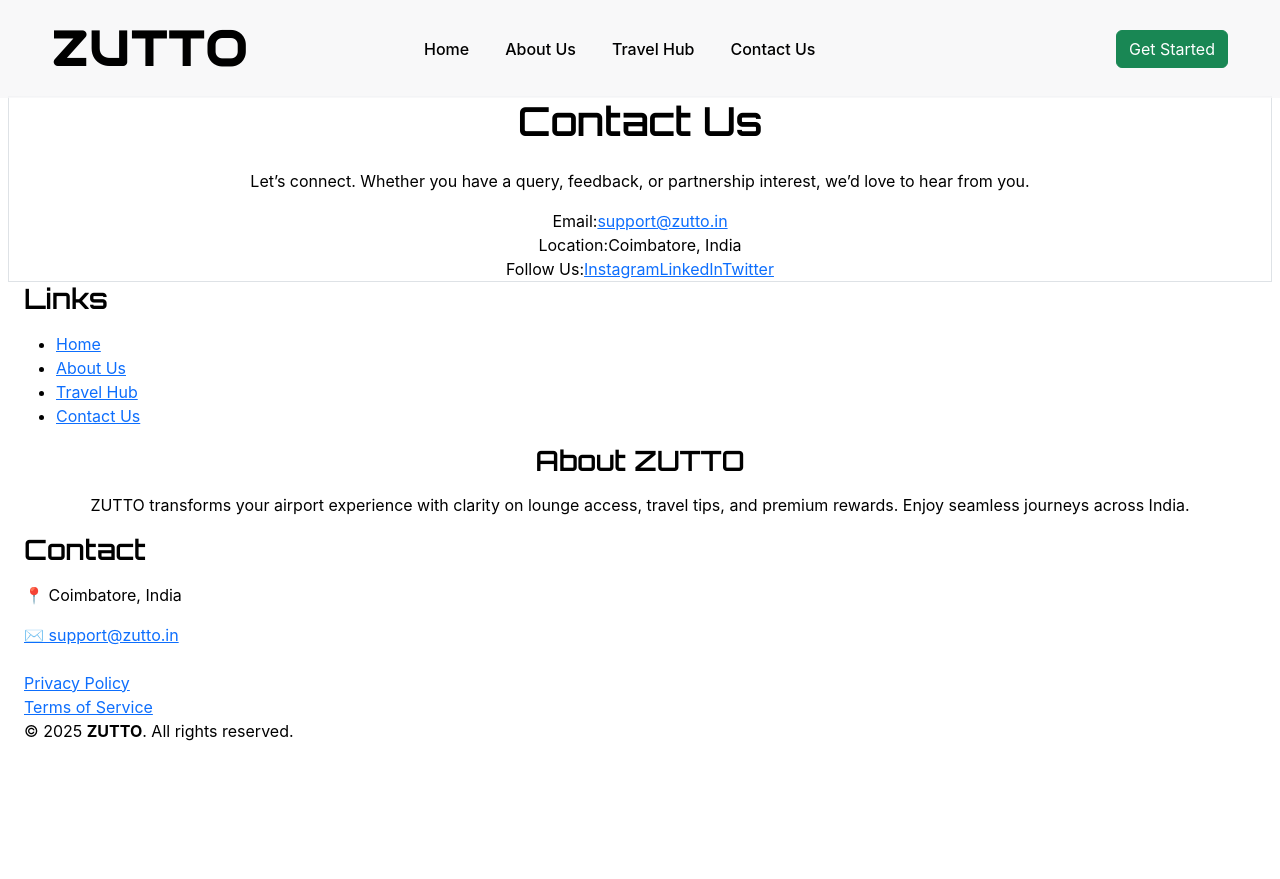
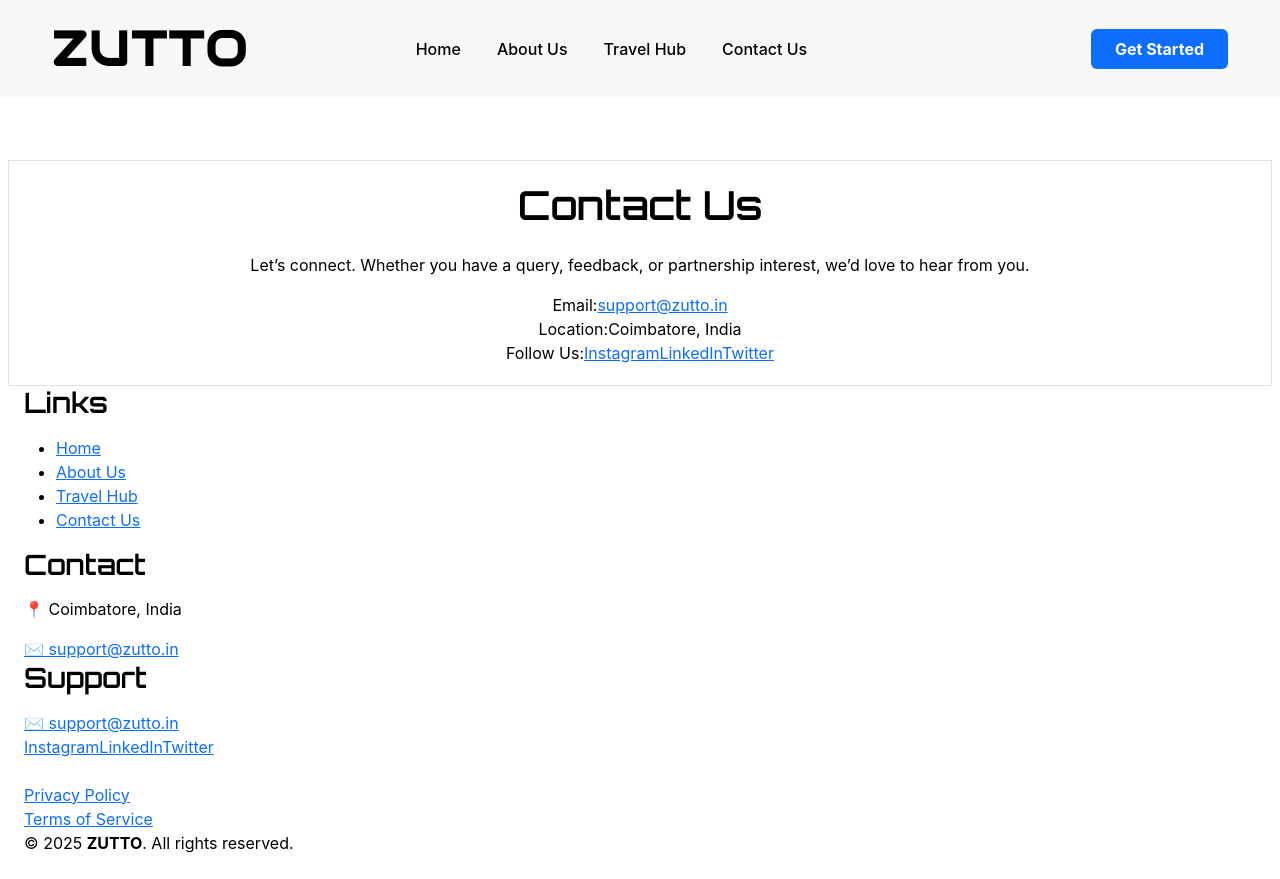
Before and after one commit to pixelperfectsolutions/zuttoweb-mui-dark, a React (Vite) app: page /contact in a window 1280 px wide. Before the commit the page ends 800 px from the top, so only its background shows below. Built offline with nearby package versions, Linux system fonts and the light colour scheme.

Commit message:
apple ui3

```diff
--- a/src/components/Footer.tsx
+++ b/src/components/Footer.tsx
@@ -3,10 +3,10 @@ import React from 'react';
 const Footer: React.FC = () => (
   <footer className="w-full bg-[#f5efe6] text-[#181511] pt-10 pb-4 px-4 border-t border-[#e5d6be] mt-8">
     <div className="w-full max-w-6xl mx-auto flex flex-col gap-6">
-      {/* Primary Row: Three Columns, always horizontal */}
-      <div className="w-full flex flex-row gap-8 pb-6 border-b border-[#e5d6be]">
+      {/* Primary Row: Four Columns, always horizontal */}
+      <div className="w-full flex flex-row gap-6 pb-6 border-b border-[#e5d6be]">
         {/* Column 1: Links */}
-        <div className="flex-1 min-w-[180px]">
+        <div className="w-1/4 min-w-[40px]">
           <h3 className="font-bold mb-3 text-lg">Links</h3>
           <ul className="space-y-2 text-sm">
             <li><a href="/" className="hover:underline">Home</a></li>
@@ -15,16 +15,22 @@ const Footer: React.FC = () => (
             <li><a href="/contact" className="hover:underline">Contact Us</a></li>
           </ul>
         </div>
-        {/* Column 2: Short Description */}
-        <div className="flex-1 flex flex-col items-center text-center justify-center min-w-[180px]">
-          <h3 className="font-bold mb-3 text-lg">About ZUTTO</h3>
-          <p className="text-sm max-w-xs">ZUTTO transforms your airport experience with clarity on lounge access, travel tips, and premium rewards. Enjoy seamless journeys across India.</p>
-        </div>
-        {/* Column 3: Location/Contact */}
-        <div className="flex-1 flex flex-col items-end text-right justify-center min-w-[180px]">
+
+        {/* Column 3: Contact */}
+        <div className="w-1/4 flex flex-col items-end text-right justify-center min-w-[40px]">
           <h3 className="font-bold mb-3 text-lg">Contact</h3>
           <p className="text-sm flex items-center gap-1"><span role="img" aria-label="location">📍</span> Coimbatore, India</p>
           <a href="mailto:support@zutto.in" className="text-sm text-[#1a237e] hover:underline flex items-center gap-1 mt-1"><span role="img" aria-label="email">✉️</span> support@zutto.in</a>
+        </div>
+        {/* Column 4: Support/Social */}
+        <div className="w-1/4 flex flex-col items-end text-right justify-center min-w-[40px]">
+          <h3 className="font-bold mb-3 text-lg">Support</h3>
+          <a href="mailto:support@zutto.in" className="text-sm text-[#1a237e] hover:underline flex items-center gap-1 mb-2"><span role="img" aria-label="email">✉️</span> support@zutto.in</a>
+          <div className="flex gap-2 justify-end">
+            <a href="#" className="text-[#1a237e] hover:underline text-sm">Instagram</a>
+            <a href="#" className="text-[#1a237e] hover:underline text-sm">LinkedIn</a>
+            <a href="#" className="text-[#1a237e] hover:underline text-sm">Twitter</a>
+          </div>
         </div>
       </div>
       {/* Secondary Row: Three Columns, always horizontal */}
--- a/src/components/Header.tsx
+++ b/src/components/Header.tsx
@@ -36,7 +36,14 @@ const Header: React.FC = () => {
             </Nav>
             <div className="ms-auto">
               <LinkContainer to="/get-started">
-                <Button variant="success">Get Started</Button>
+                <Button
+                  style={{ backgroundColor: '#181511', color: '#fff', border: 'none' }}
+                  className="border-0 px-4 py-2 fw-bold transition-colors"
+                  onMouseOver={e => { e.currentTarget.style.backgroundColor = '#fff'; e.currentTarget.style.color = '#181511'; }}
+                  onMouseOut={e => { e.currentTarget.style.backgroundColor = '#181511'; e.currentTarget.style.color = '#fff'; }}
+                >
+                  Get Started
+                </Button>
               </LinkContainer>
             </div>
           </div>
--- a/src/pages/About.tsx
+++ b/src/pages/About.tsx
@@ -12,7 +12,7 @@ import { Container, Row, Col, Card } from 'react-bootstrap';
  */
 const About: React.FC = () => (
   <>
-    <Container className="pt-24 pb-5 px-3" style={{ paddingTop: '6rem', paddingBottom: '5rem', maxWidth: '1200px' }}>
+    <Container className="pt-24 pb-5 px-3" style={{ paddingTop: '1rem', paddingBottom: '5rem', maxWidth: '1200px' }}>
       {/* The Story Behind ZUTTO */}
       <Card className="mb-5 p-4 shadow-lg border-0" style={{ marginTop: '10rem' }}>
         <Card.Body>
--- a/src/pages/Contact.tsx
+++ b/src/pages/Contact.tsx
@@ -1,9 +1,9 @@
 import React from 'react';
 
 const Contact: React.FC = () => (
-  <div className="flex flex-1 justify-center items-center bg-[#f5efe6] py-10 px-2 pt-24" style={{ paddingTop: '6rem' }}>
-    <div className="w-full max-w-lg bg-[#ddc8aa] rounded-2xl shadow-xl p-8 md:p-12 border border-[#e5d6be] flex flex-col items-center text-center">
-      <h1 className="font-bold text-3xl md:text-4xl mb-4 text-[#181511] font-['Montserrat','Roboto','Arial',sans-serif]">Contact Us</h1>
+  <div className="flex flex-1 justify-center items-center bg-[#f5efe6] py-10 px-2 pt-24" style={{ paddingTop: '10rem' }}>
+    <div className="w-full max-w-lg bg-[#ddc8aa] rounded-2xl shadow-xl p-8 md:p-12 border border-[#e5d6be] flex flex-col items-center text-center" style={{padding: '20px'}}>
+      <h1 className="font-bold text-3xl md:text-4xl mb-4 text-[#181511] font-['Montserrat','Roboto','Arial',sans-serif]" >Contact Us</h1>
       <p className="text-lg mb-8 text-[#3a2e1a] font-roboto">Let’s connect. Whether you have a query, feedback, or partnership interest, we’d love to hear from you.</p>
       <div className="flex flex-col gap-5 w-full">
         <div className="flex flex-col sm:flex-row items-center justify-center gap-3 text-lg">
--- a/src/pages/Home.tsx
+++ b/src/pages/Home.tsx
@@ -48,10 +48,24 @@ const Home: React.FC = () => {
             Your trusted companion for seamless airport lounge access across India.
           </p>
           <div className="d-flex flex-column flex-sm-row justify-content-center gap-3 mt-3">
-          <Button href="#" variant="outline-primary" size="lg" style={{ borderColor: 'var(--apple-accent)', color: 'var(--apple-accent)' }}>
+            <Button
+              href="#"
+              size="lg"
+              style={{ backgroundColor: '#fff', color: '#181511', border: '2px solid #181511', fontWeight: 600, borderRadius: 32 }}
+              className="cta-btn-1"
+              onMouseOver={e => { e.currentTarget.style.backgroundColor = '#2563eb'; e.currentTarget.style.color = '#fff'; e.currentTarget.style.border = '2px solid #2563eb'; }}
+              onMouseOut={e => { e.currentTarget.style.backgroundColor = '#fff'; e.currentTarget.style.color = '#181511'; e.currentTarget.style.border = '2px solid #181511'; }}
+            >
               Download on App Store
             </Button>
-            <Button href="#" variant="outline-primary" size="lg" style={{ borderColor: 'var(--apple-accent)', color: 'var(--apple-accent)' }}>
+            <Button
+              href="#"
+              size="lg"
+              style={{ backgroundColor: '#2563eb', color: '#fff', border: '2px solid #2563eb', fontWeight: 600, borderRadius: 32 }}
+              className="cta-btn-2"
+              onMouseOver={e => { e.currentTarget.style.backgroundColor = '#fff'; e.currentTarget.style.color = '#2563eb'; e.currentTarget.style.border = '2px solid #2563eb'; }}
+              onMouseOut={e => { e.currentTarget.style.backgroundColor = '#2563eb'; e.currentTarget.style.color = '#fff'; e.currentTarget.style.border = '2px solid #2563eb'; }}
+            >
               Download on Google Play
             </Button>
           </div>
--- a/src/pages/TravelHub.tsx
+++ b/src/pages/TravelHub.tsx
@@ -2,7 +2,7 @@ import React from 'react';
 import { Container, Row, Col, Card } from 'react-bootstrap';
 
 const TravelHub: React.FC = () => (
-  <Container className="pt-24" style={{ maxWidth: '1200px', paddingTop: '6rem' }}>
+  <Container className="pt-24" style={{ maxWidth: '1200px', paddingTop: '10rem' }}>
     <Row className="justify-content-center" style={{ paddingTop: '0', paddingBottom: '5rem' }}>
       <Col lg={12}>
         <Card className="shadow-lg border-0 mb-5 p-4 bg-[#ddc8aa] text-dark">
```
